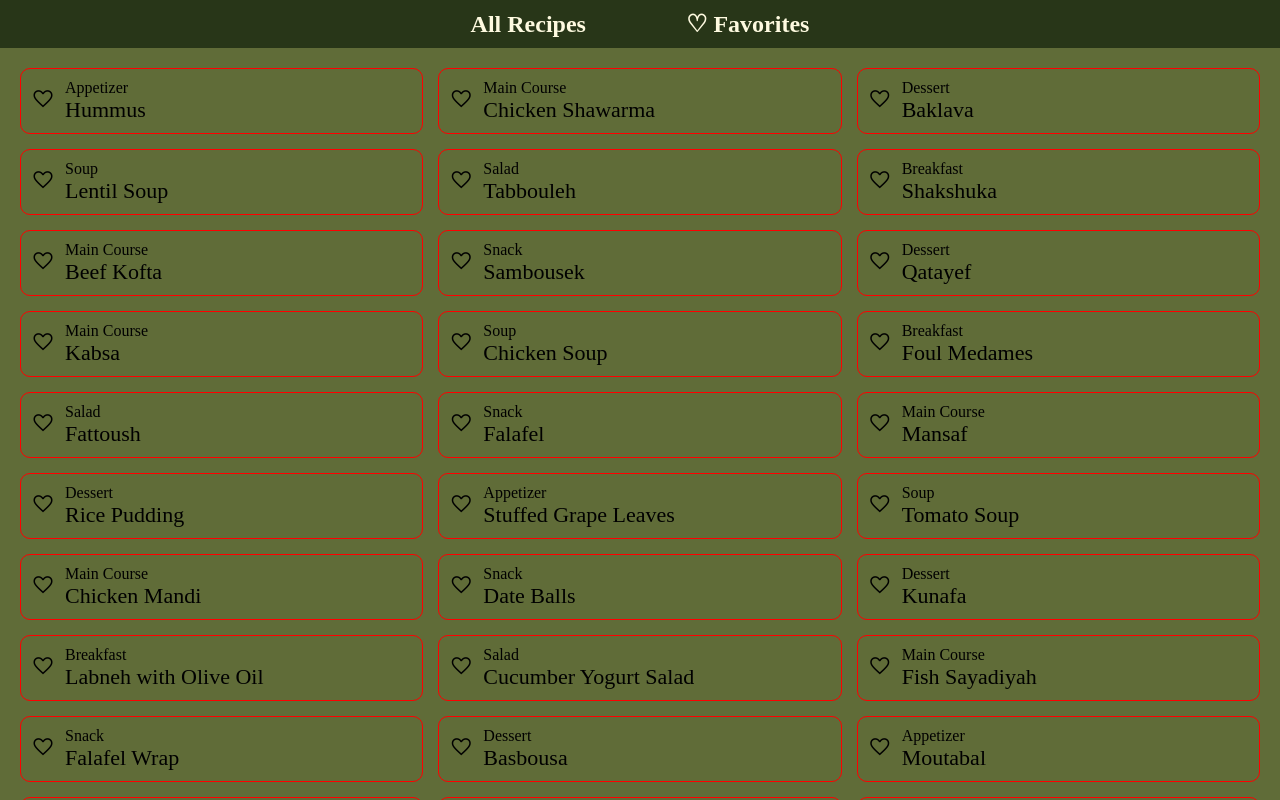
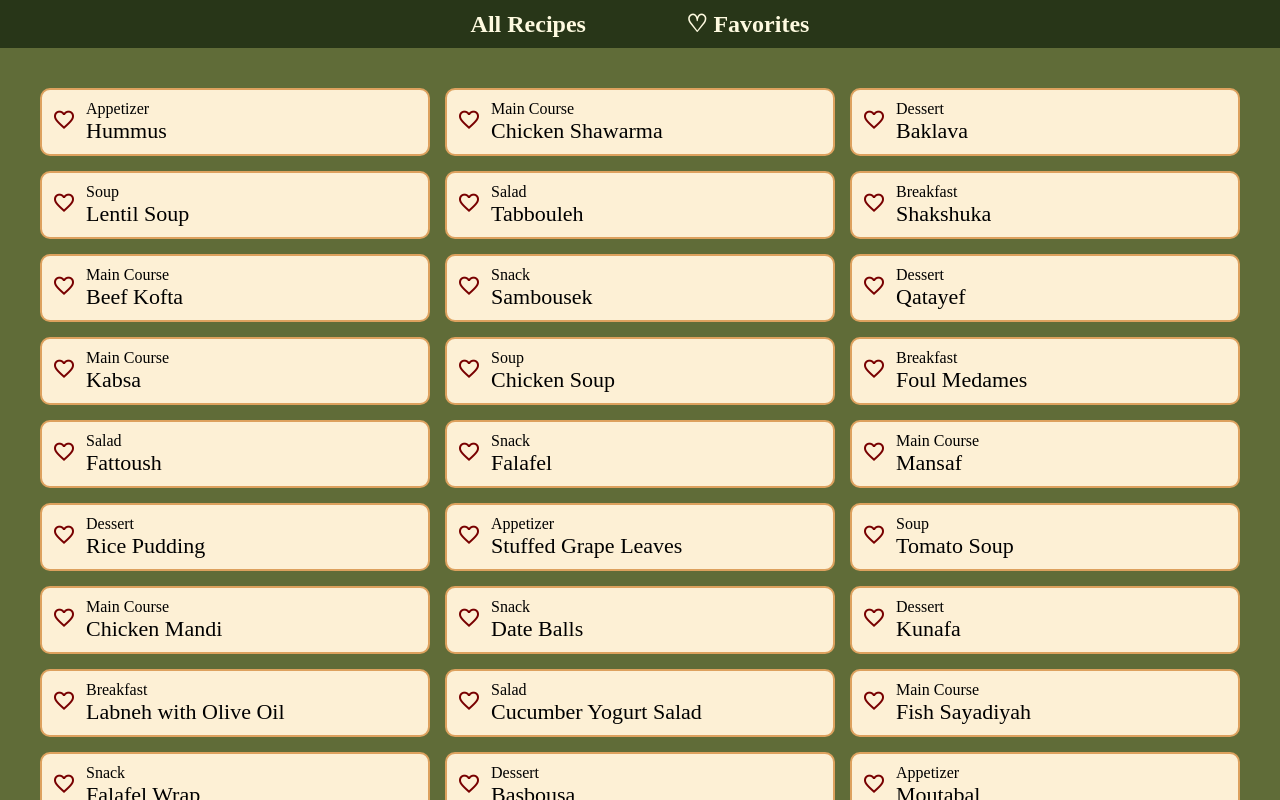
Before and after one commit to coolzacode/recipe-book, a React (Vite) app: page / in a window 1280 px wide. Shown: the top 800 px of the page. Built offline with nearby package versions, Linux system fonts and the light colour scheme.

Commit message:
update cards styles

```diff
--- a/src/styles/cards.css
+++ b/src/styles/cards.css
@@ -1,5 +1,5 @@
 main {
-  padding: 20px;
+  padding: 40px;
   display: grid;
   grid-template-columns: repeat(3, 1fr);
   place-items: center;
@@ -10,7 +10,8 @@ main {
   width: 100%;
   height: 100%;
   padding: 10px;
-  border: 1px solid red;
+  background-color: #fdf0d5;
+  border: 2px solid #dda15e;
   border-radius: 10px;
   display: flex;
   align-items: center;
@@ -19,7 +20,7 @@ main {
 
 .card:hover {
   cursor: pointer;
-  border-color: blue;
+  background-color: #fefae0;
 }
 
 .name {
@@ -27,15 +28,16 @@ main {
 }
 
 .material-symbols-outlined {
+  color: #780000;
   font-variation-settings:
   'FILL' 0,
-  'wght' 300,
+  'wght' 400,
   'GRAD' 0,
   'opsz' 25
 }
 
 .material-symbols-outlined.filled {
-  color: red;
+  color: #e63946;
   font-variation-settings:
   'FILL' 1,
   'wght' 300,
```
